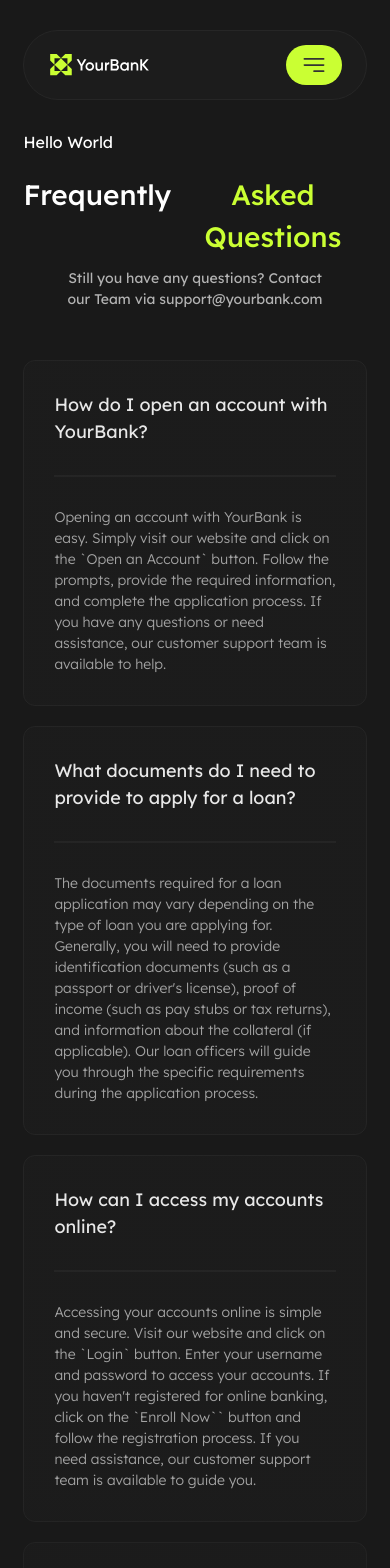
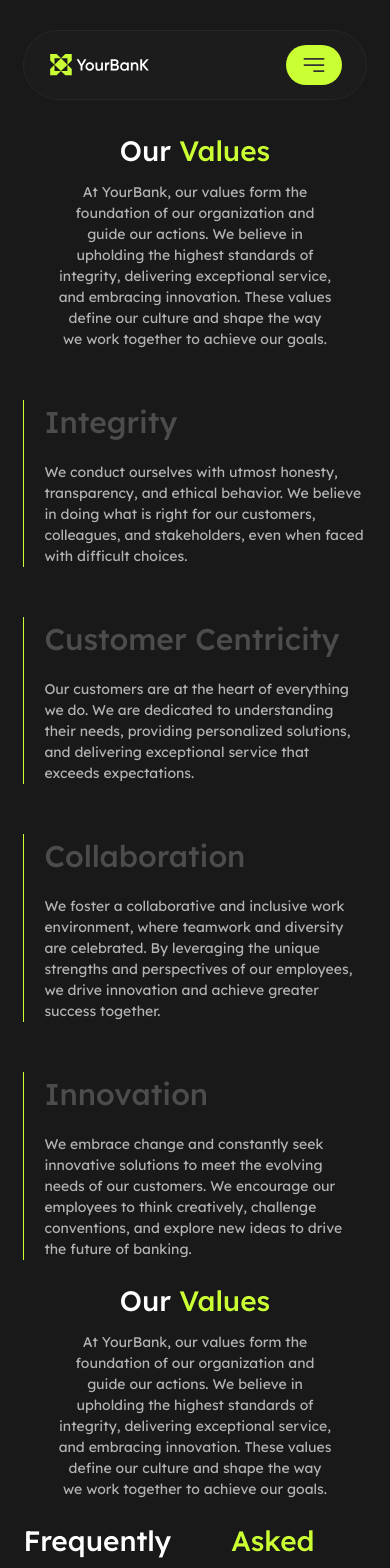
Before and after one commit to FarhadNagiyev/Banking-Company-Website, a Next.js app: page /careers in a window 390 px wide. Shown: the top 1568 px of the page. Built offline with nearby package versions, Linux system fonts and the light colour scheme.

Commit message:
feat(OurValuesSection) creating section,responsive

```diff
--- a/src/app/about/page.tsx
+++ b/src/app/about/page.tsx
@@ -1,6 +1,9 @@
+import OverviewSection from "@/features/OverviewSection/container";
+
 export default function AboutPage() {
     return (
         <div>
+            <OverviewSection content="" />
             About Page
         </div>
     );
--- a/src/app/auth/page.tsx
+++ b/src/app/auth/page.tsx
@@ -7,9 +7,6 @@ export default function AuthPage() {
         redirect("/auth/login")
     }
     return (
-        <div>
-
-
-        </div>
+        <div></div>
     );
 }
--- a/src/app/careers/page.tsx
+++ b/src/app/careers/page.tsx
@@ -1,11 +1,15 @@
 import CTASection from "@/features/CTASection";
 import FAQSection from "@/features/FAQSection/container";
-import OverviewSection from "@/features/OverviewSection/container";
+import OurBenefitsSection from "@/features/OurBenefitsSection/container";
+import OurValuesSection from "@/features/OurValuesSection";
+// import OverviewSection from "@/features/OverviewSection/container";
 
 export default function CareersPage() {
     return (
         <div className="2xl:my-[100px] md:my-[60px] space-y-[20px] md:space-y-[60px] 2xl:space-y-[100px]">
-            <OverviewSection content="" />
+            {/* <OverviewSection content="" /> */}
+            <OurValuesSection />
+            <OurBenefitsSection />
             <FAQSection />
             <CTASection />
         </div>
--- a/src/app/globals.css
+++ b/src/app/globals.css
@@ -7,6 +7,7 @@
   --grey-10: #191919;
   --grey-11: #1C1C1C;
   --grey-15: #262626;
+  --grey-30: #4C4C4D;
   --grey-35: #59595A;
   --grey-70: #B3B3B3;
   --green-60: #CAFF33;
@@ -22,12 +23,16 @@
   --breakpoint-lg: 64rem;
   --breakpoint-xl: 80rem;
   --breakpoint-2xl: 1440px;
+
   --color-grey-10: var(--grey-10);
   --color-grey-11: var(--grey-11);
   --color-grey-15: var(--grey-15);
+  --color-grey-30: var(--grey-30);
   --color-grey-35: var(--grey-35);
   --color-grey-70: var(--grey-70);
+
   --color-green-60: var(--green-60);
+
   --color-white-90: var(--white-90);
 
 
@@ -47,6 +52,7 @@
     --grey-10: #191919;
     --grey-11: #1C1C1C;
     --grey-15: #262626;
+    --grey-30: #4C4C4D;
     --grey-35: #59595A;
     --grey-70: #B3B3B3;
     --green-60: #CAFF33;
--- /dev/null
+++ b/src/features/OurBenefitsSection/container.tsx
@@ -0,0 +1,13 @@
+import SectionHeader from "@/components/ui/SectionHeader"
+import { headerContent } from "./data/contents"
+
+
+function OurBenefitsSection() {
+    return (
+        <section>
+            <SectionHeader heading={headerContent.SectionHeading} description={headerContent.SectionDescription} />
+        </section>
+    )
+}
+
+export default OurBenefitsSection
--- /dev/null
+++ b/src/features/OurBenefitsSection/data/contents.ts
@@ -0,0 +1,4 @@
+export const headerContent = {
+    SectionHeading: "Our Values",
+    SectionDescription: "At YourBank, our values form the foundation of our organization and guide our actions. We believe in upholding the highest standards of integrity, delivering exceptional service, and embracing innovation. These values define our culture and shape the way we work together to achieve our goals.",
+}
--- /dev/null
+++ b/src/features/OurValuesSection/components/ValueCard/index.tsx
@@ -0,0 +1,19 @@
+
+type ValueCardProps = {
+    title: string;
+    description: string;
+}
+function ValueCard({ title, description }: ValueCardProps) {
+    return (
+        <div className="border-l border-green-60 pl-[clamp(20px,3vw,30px)] space-y-[clamp(14px,2vh,30px)] flex flex-col justify-between py-0">
+            <h3 className='font-medium  text-[clamp(30px,3vw,58px)] text-grey-30 leading-min'>
+                {title}
+            </h3>
+            <p className="fluid-18 text-grey-70">
+                {description}
+            </p>
+        </div>
+    )
+}
+
+export default ValueCard
--- /dev/null
+++ b/src/features/OurValuesSection/data/contents.ts
@@ -0,0 +1,24 @@
+
+
+export const headerContent = {
+    SectionHeading: "Our Values",
+    SectionDescription: "At YourBank, our values form the foundation of our organization and guide our actions. We believe in upholding the highest standards of integrity, delivering exceptional service, and embracing innovation. These values define our culture and shape the way we work together to achieve our goals.",
+}
+export const cardsContents = [
+    {
+        title: "Integrity",
+        description: "We conduct ourselves with utmost honesty, transparency, and ethical behavior. We believe in doing what is right for our customers, colleagues, and stakeholders, even when faced with difficult choices."
+    },
+    {
+        title: "Customer Centricity",
+        description: "Our customers are at the heart of everything we do. We are dedicated to understanding their needs, providing personalized solutions, and delivering exceptional service that exceeds expectations."
+    },
+    {
+        title: "Collaboration",
+        description: "We foster a collaborative and inclusive work environment, where teamwork and diversity are celebrated. By leveraging the unique strengths and perspectives of our employees, we drive innovation and achieve greater success together."
+    },
+    {
+        title: "Innovation",
+        description: "We embrace change and constantly seek innovative solutions to meet the evolving needs of our customers. We encourage our employees to think creatively, challenge conventions, and explore new ideas to drive the future of banking."
+    }
+]
--- /dev/null
+++ b/src/features/OurValuesSection/index.tsx
@@ -0,0 +1,21 @@
+import Mapper from '@/components/Mapper'
+import ValueCard from './components/ValueCard'
+import SectionHeader from '@/components/ui/SectionHeader'
+import { cardsContents, headerContent } from './data/contents'
+
+function OurValuesSection() {
+    return (
+        <section className='space-y-[clamp(50px,3vw,80px)]'>
+            <SectionHeader heading={headerContent.SectionHeading} description={headerContent.SectionDescription} />
+            <Mapper
+                ulStyle='grid grid-cols-1 gap-[clamp(50px,3vw,80px)] lg:grid-cols-2'
+                array={cardsContents}>
+                {(item) =>
+                    <ValueCard title={item.title} description={item.description} />
+                }
+            </Mapper>
+        </section>
+    )
+}
+
+export default OurValuesSection
--- a/src/styles/fluids.css
+++ b/src/styles/fluids.css
@@ -7,7 +7,7 @@
 }
 
 .fluid-18 {
-    font-size: clamp(0.875rem, 1.5vw, 1.125rem);
+    font-size: clamp(0.875rem, 1vw, 1.125rem);
 }
 
 .fluid-20 {
```
